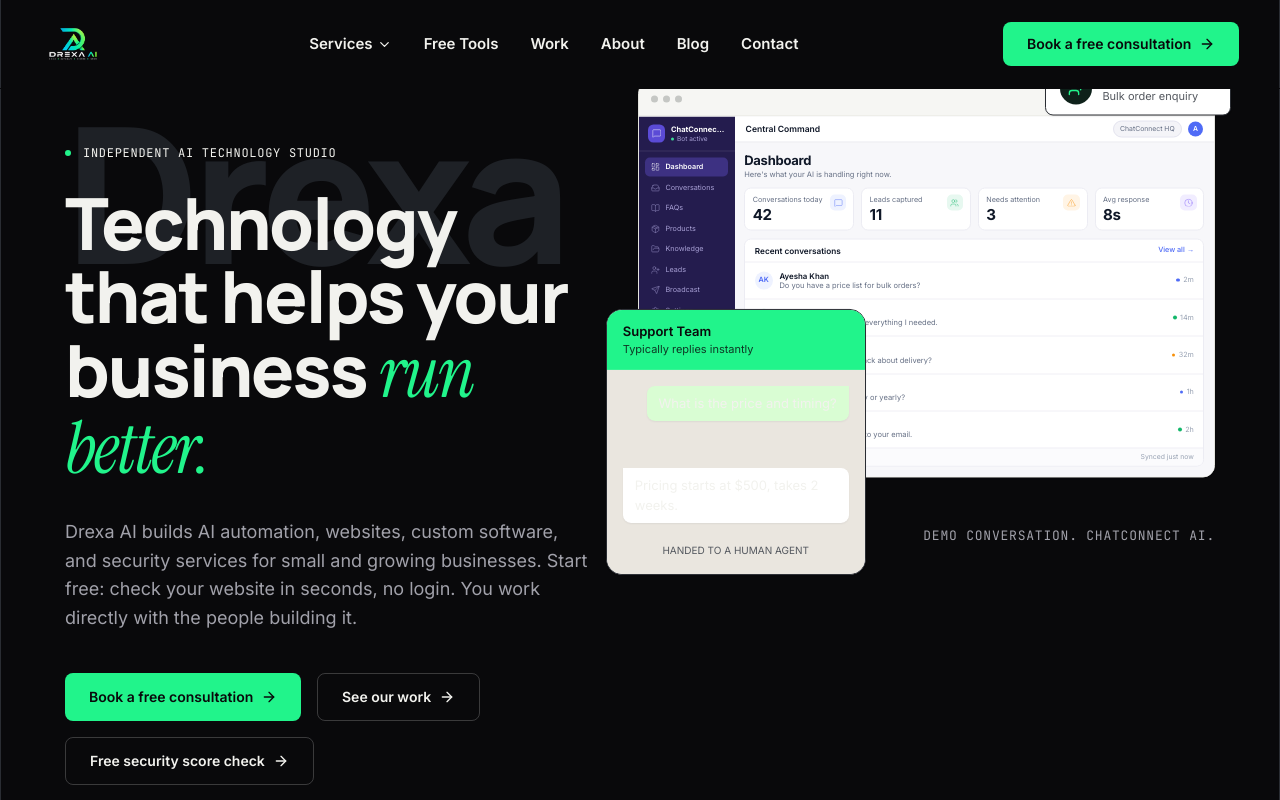
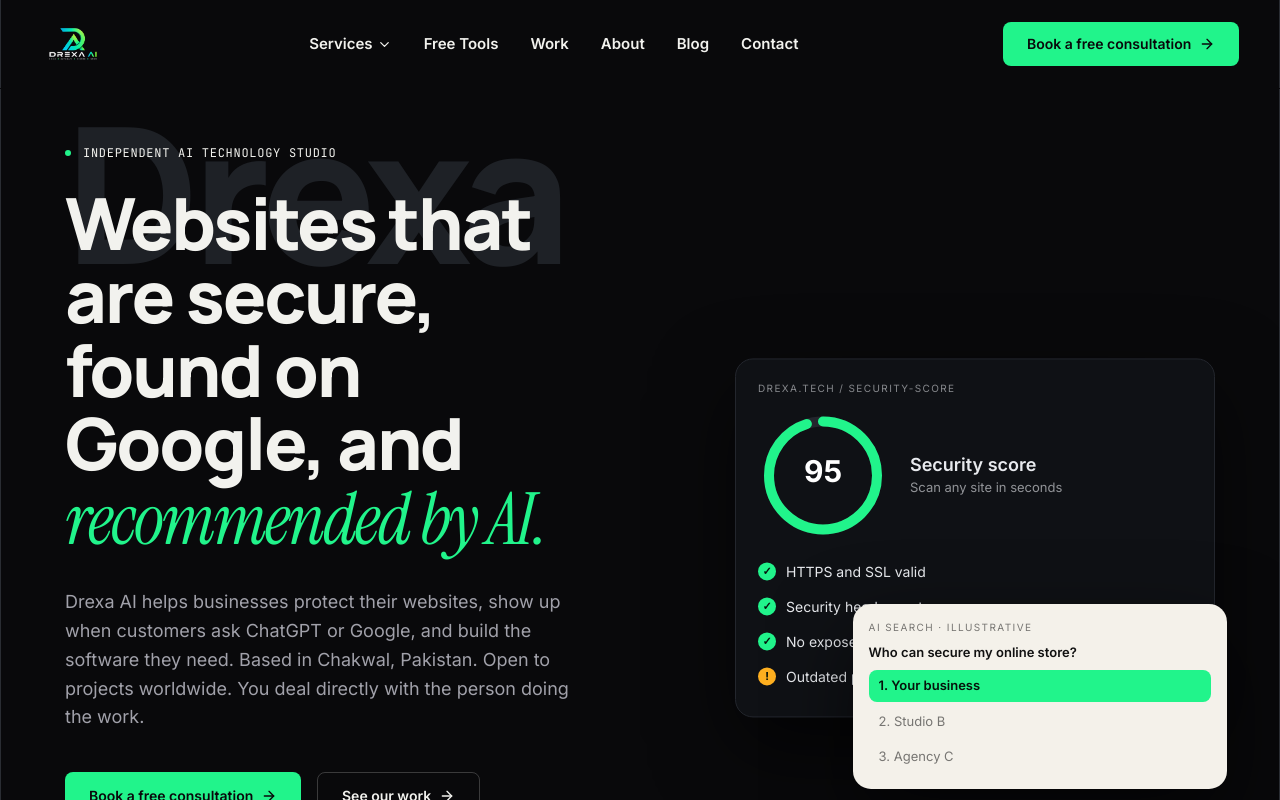
Before and after one commit to Raja468/Drexa_AI, a Next.js app: page / in a window 1280 px wide. Shown: the top 800 px of the page. Built offline with nearby package versions, Linux system fonts and the light colour scheme.

Commit message:
Phase 2: hero + homepage — HeroVisual score/AI cards, new H1/sub, five services, free tools strip

```diff
--- /dev/null
+++ b/components/HeroVisual.tsx
@@ -0,0 +1,94 @@
+'use client';
+import { useEffect, useState } from 'react';
+
+const checks = [
+  { label: 'HTTPS and SSL valid', ok: true },
+  { label: 'Security headers set', ok: true },
+  { label: 'No exposed admin login', ok: true },
+  { label: 'Outdated plugin found', ok: false },
+];
+
+const answers = ['Your business', 'Studio B', 'Agency C'];
+
+export default function HeroVisual() {
+  const [score, setScore] = useState(() =>
+    typeof window !== 'undefined' &&
+    window.matchMedia('(prefers-reduced-motion: reduce)').matches
+      ? 95
+      : 0
+  );
+
+  useEffect(() => {
+    if (window.matchMedia('(prefers-reduced-motion: reduce)').matches) return;
+    const target = 95, dur = 1600, start = performance.now();
+    let raf: number;
+    const tick = (t: number) => {
+      const p = Math.min((t - start) / dur, 1);
+      setScore(Math.round(target * (1 - Math.pow(1 - p, 3))));
+      if (p < 1) raf = requestAnimationFrame(tick);
+    };
+    raf = requestAnimationFrame(tick);
+    return () => cancelAnimationFrame(raf);
+  }, []);
+
+  const C = 2 * Math.PI * 54;
+
+  return (
+    <div className="hv">
+      <style>{`
+        .hv{position:relative;width:100%;max-width:480px;font-family:inherit;margin-bottom:90px}
+        .hv-card{background:#0f1115;border:1px solid #23262d;border-radius:18px;
+          box-shadow:0 30px 80px rgba(0,0,0,.55);color:#e8eaee}
+        .hv-sec{padding:22px;animation:hvfloat 6s ease-in-out infinite}
+        .hv-ai{position:absolute;right:-12px;bottom:-70px;width:78%;padding:16px;
+          background:#f4f1ea;color:#111;border:0;animation:hvfloat 7s ease-in-out infinite reverse}
+        .hv-row{display:flex;align-items:center;gap:10px;font-size:14px;padding:7px 0;
+          opacity:0;animation:hvrow .5s ease forwards}
+        .hv-dot{width:18px;height:18px;border-radius:50%;display:grid;place-items:center;
+          font-size:11px;font-weight:700;color:#06120b}
+        .hv-tag{font-size:10px;letter-spacing:.14em;text-transform:uppercase;opacity:.55}
+        .hv-hit{background:#21F48B;color:#06120b;border-radius:8px;font-weight:600}
+        @keyframes hvfloat{0%,100%{transform:translateY(0)}50%{transform:translateY(-8px)}}
+        @keyframes hvrow{from{opacity:0;transform:translateY(8px)}to{opacity:1;transform:none}}
+        @media (max-width:640px){.hv{margin-bottom:0}.hv-ai{position:static;width:100%;margin-top:16px}}
+        @media (prefers-reduced-motion:reduce){.hv-sec,.hv-ai,.hv-row{animation:none;opacity:1}}
+      `}</style>
+
+      <div className="hv-card hv-sec">
+        <div className="hv-tag">drexa.tech / security-score</div>
+        <div style={{ display: 'flex', alignItems: 'center', gap: 22, margin: '14px 0' }}>
+          <svg width="130" height="130" viewBox="0 0 130 130" aria-label={`Security score ${score} out of 100`}>
+            <circle cx="65" cy="65" r="54" fill="none" stroke="#23262d" strokeWidth="10" />
+            <circle cx="65" cy="65" r="54" fill="none" stroke="#21F48B" strokeWidth="10"
+              strokeLinecap="round" strokeDasharray={C}
+              strokeDashoffset={C * (1 - score / 100)} transform="rotate(-90 65 65)" />
+            <text x="65" y="72" textAnchor="middle" fontSize="30" fontWeight="700" fill="#fff">{score}</text>
+          </svg>
+          <div>
+            <div style={{ fontSize: 18, fontWeight: 600 }}>Security score</div>
+            <div style={{ fontSize: 13, opacity: .6 }}>Scan any site in seconds</div>
+          </div>
+        </div>
+        {checks.map((c, i) => (
+          <div key={c.label} className="hv-row" style={{ animationDelay: `${0.4 + i * 0.35}s` }}>
+            <span className="hv-dot" style={{ background: c.ok ? '#21F48B' : '#ffb020' }}>{c.ok ? '✓' : '!'}</span>
+            {c.label}
+          </div>
+        ))}
+      </div>
+
+      <div className="hv-card hv-ai">
+        <div className="hv-tag" style={{ color: '#111' }}>AI search · illustrative</div>
+        <div style={{ fontSize: 13, margin: '8px 0', fontWeight: 600 }}>
+          Who can secure my online store?
+        </div>
+        {answers.map((a, i) => (
+          <div key={a} className={i === 0 ? 'hv-hit' : ''}
+            style={{ padding: '6px 10px', fontSize: 13, marginTop: 4, opacity: i === 0 ? 1 : .55 }}>
+            {i + 1}. {a}
+          </div>
+        ))}
+      </div>
+    </div>
+  );
+}
--- a/components/sections/modern-home.tsx
+++ b/components/sections/modern-home.tsx
@@ -1,16 +1,17 @@
 import Link from 'next/link'
-import { ArrowRight, Plus, UserPlus } from 'lucide-react'
+import { ArrowRight, Plus } from 'lucide-react'
 import { ProjectFrame, type MockName } from '@/components/mockups/MockFrame'
 import { FadeUp, StaggerContainer, StaggerItem } from '@/components/motion/FadeUp'
 import { Magnetic } from '@/components/motion/Magnetic'
-import { Parallax } from '@/components/motion/Parallax'
 import { ServicesCarousel } from '@/components/sections/services-carousel'
+import HeroVisual from '@/components/HeroVisual'
 
 const services = [
-  { num: '01', title: 'AI Development & Automation', href: '/services/ai-automation', copy: 'Automate repetitive work with AI agents, chatbots, and workflow automation.\nWhatsApp support bots, lead capture, document processing, and internal tools.', tags: ['Python', 'Anthropic', 'Node.js'] },
-  { num: '02', title: 'Web Development', href: '/services/web-development', copy: 'Fast, clear, search-friendly websites and web apps.\nBusiness sites, landing pages, WordPress, and custom Next.js builds.', tags: ['Next.js', 'React', 'Tailwind'] },
-  { num: '03', title: 'Custom Software', href: '/services/software-development', copy: 'Dashboards, management systems, SaaS products, and internal tools\nbuilt around how your business actually works.', tags: ['Node.js', 'PostgreSQL', 'Express'] },
-  { num: '04', title: 'Cybersecurity', href: '/services/cybersecurity', copy: 'Web application security checks, security monitoring support, and staff awareness training.\nFind weak points before attackers do.', tags: ['Pentesting', 'Audit', 'Monitoring'] },
+  { num: '01', title: 'Website Security', href: '/services/cybersecurity', copy: 'We test your website the way an attacker would, then fix what we find. WordPress, Shopify, Wix, or custom-built. Clear report, plain language, no scare tactics.', tags: ['Pentesting', 'Audit', 'Monitoring'] },
+  { num: '02', title: 'AI Visibility', href: '/services/ai-visibility', copy: 'More customers now ask ChatGPT, Claude, and Google AI instead of searching. We check if AI mentions your business, then fix the reasons it does not.', tags: ['ChatGPT', 'Claude', 'Gemini'] },
+  { num: '03', title: 'Web Development', href: '/services/web-development', copy: 'Fast, secure, search-ready websites that bring in enquiries, not just look good.', tags: ['Next.js', 'React', 'Tailwind'] },
+  { num: '04', title: 'Software and App Development', href: '/services/software-development', copy: 'Custom web apps, internal tools, and mobile apps built to your process.', tags: ['Node.js', 'PostgreSQL', 'Express'] },
+  { num: '05', title: 'AI Automation', href: '/services/ai-automation', copy: 'WhatsApp bots, lead capture, document processing, workflow automation.', tags: ['Python', 'Anthropic', 'Node.js'] },
 ]
 
 type Project = {
@@ -99,12 +100,12 @@ export function ModernHome() {
 
             <FadeUp animateOnMount delay={0.1} y={32} duration={0.8}>
               <h1 className="mt-6 font-display text-[40px] font-[800] leading-[1.02] tracking-[-0.03em] md:text-[72px]">
-                Technology that helps your business <em className="font-serif text-accent-dark italic font-normal">run better.</em>
+                Websites that are secure, found on Google, and <em className="font-serif text-accent-dark italic font-normal">recommended by AI.</em>
               </h1>
             </FadeUp>
             <FadeUp animateOnMount delay={0.2}>
               <p className="mt-8 max-w-[60ch] text-[18px] leading-[1.6] text-[#A1A1AA]">
-                Drexa AI builds AI automation, websites, custom software, and security services for small and growing businesses. Start free: check your website in seconds, no login. You work directly with the people building it.
+                Drexa AI helps businesses protect their websites, show up when customers ask ChatGPT or Google, and build the software they need. Based in Chakwal, Pakistan. Open to projects worldwide. You deal directly with the person doing the work.
               </p>
             </FadeUp>
             <FadeUp animateOnMount delay={0.32}>
@@ -133,51 +134,9 @@ export function ModernHome() {
             </FadeUp>
           </div>
 
-          <Parallax className="relative" distance={40}>
-            <div className="relative z-10">
-              <ProjectFrame mock="chatconnect" alt="ChatConnect AI dashboard showing today's conversations, captured leads, and the recent conversation list" />
-            </div>
-
-            {/* Floating "new lead" toast — a third layer in the composition, flat
-                like the rest. Fades in after the demo conversation resolves. */}
-            <div
-              className="absolute -right-4 -top-5 z-30 flex animate-fade-up items-center gap-2.5 rounded-lg border border-border bg-white px-3.5 py-2.5 shadow-[0_1px_2px_rgba(22,24,29,0.06)]"
-              style={{ animationDelay: "1.4s" }}
-            >
-              <span className="grid h-8 w-8 shrink-0 place-items-center rounded-full bg-accent-tint text-accent">
-                <UserPlus size={16} aria-hidden="true" />
-              </span>
-              <span className="flex flex-col">
-                <span className="text-[12.5px] font-semibold leading-tight text-foreground">New lead captured</span>
-                <span className="text-[11px] leading-tight text-[#54585F]">Bulk order enquiry</span>
-              </span>
-            </div>
-
-            <div className="absolute -bottom-8 -left-8 z-20 w-[260px] animate-float overflow-hidden rounded-[16px] border border-border bg-white shadow-[0_1px_2px_rgba(22,24,29,0.06)]">
-               <div className="bg-[#21F48B] px-4 py-3 text-[#09090B]">
-                 <p className="text-[13px] font-semibold">Support Team</p>
-                 <p className="text-[11px] opacity-80">Typically replies instantly</p>
-               </div>
-               <div className="flex flex-col gap-3 bg-[#EAE6DF] p-4 text-[13px]">
-                  <div className="msg self-end rounded-lg rounded-tr-none bg-[#D9FDD3] p-2 px-3 shadow-[0_1px_2px_rgba(22,24,29,0.06)]" style={{ '--i': 0 } as React.CSSProperties}>
-                    What is the price and timing?
-                  </div>
-                  <div className="typing self-start" style={{ '--i': 1 } as React.CSSProperties} aria-hidden="true">
-                    <i /><i /><i />
-                  </div>
-                  <div className="msg self-start rounded-lg rounded-tl-none bg-white p-2 px-3 shadow-[0_1px_2px_rgba(22,24,29,0.06)]" style={{ '--i': 1 } as React.CSSProperties}>
-                    Pricing starts at $500, takes 2 weeks.
-                  </div>
-                  <div className="msg mt-2 text-center text-[10px] uppercase text-[#54585F]" style={{ '--i': 1.5 } as React.CSSProperties}>
-                    Handed to a human agent
-                  </div>
-               </div>
-            </div>
-
-            <p className="mt-12 text-right font-mono text-[13px] uppercase tracking-[0.06em] text-[#A1A1AA]">
-              Demo conversation. ChatConnect AI.
-            </p>
-          </Parallax>
+          <div className="relative flex items-center justify-center lg:justify-end">
+            <HeroVisual />
+          </div>
         </div>
       </Section>
 
@@ -211,11 +170,28 @@ export function ModernHome() {
             <FadeUp>
               <p className="font-mono text-[13px] uppercase tracking-[0.06em] text-[#A1A1AA]">01 / Services</p>
               <h2 className="mt-4 font-display text-[28px] font-bold tracking-[-0.02em] md:text-[44px]">
-                Four services. <em className="font-serif font-normal italic text-accent-dark">One team.</em>
+                Five services. <em className="font-serif font-normal italic text-accent-dark">One team.</em>
               </h2>
             </FadeUp>
           </div>
           <ServicesCarousel services={services} />
+        </div>
+      </section>
+
+      {/* FREE TOOLS STRIP */}
+      <section className="border-t border-[#2A2D33] bg-[#141416]">
+        <div className="mx-auto flex max-w-[1280px] flex-col gap-6 border-x border-[#2A2D33] p-8 md:flex-row md:items-center md:justify-between md:p-10 lg:p-12">
+          <p className="max-w-[60ch] text-[18px] leading-[1.6] text-[#F2F2EE]">
+            Check your website in seconds. No login. Security score and SEO check. Both run on our own site first.
+          </p>
+          <div className="flex shrink-0 flex-wrap gap-4">
+            <Link href="/security-score" className="group inline-flex min-h-12 items-center gap-2 rounded-lg bg-accent px-6 text-sm font-semibold text-accent-foreground transition hover:bg-accent-hover">
+              Free security score check <ArrowRight size={16} className="transition-transform duration-150 group-hover:translate-x-[3px]" />
+            </Link>
+            <Link href="/seo-check" className="group inline-flex min-h-12 items-center gap-2 rounded-lg border border-white/20 px-6 text-sm font-semibold text-white transition hover:bg-white/5">
+              Free SEO check <ArrowRight size={16} className="transition-transform duration-150 group-hover:translate-x-[3px]" />
+            </Link>
+          </div>
         </div>
       </section>
 
--- a/components/sections/services-carousel.tsx
+++ b/components/sections/services-carousel.tsx
@@ -2,7 +2,7 @@
 
 import { useEffect, useState } from "react";
 import Link from "next/link";
-import { ArrowLeft, ArrowRight, CircuitBoard, Globe, Shield, Terminal, type LucideIcon } from "lucide-react";
+import { ArrowLeft, ArrowRight, CircuitBoard, Eye, Globe, Shield, Terminal, type LucideIcon } from "lucide-react";
 
 export type ServiceCarouselItem = {
   num: string;
@@ -12,13 +12,14 @@ export type ServiceCarouselItem = {
   tags: string[];
 };
 
-const ICONS: LucideIcon[] = [CircuitBoard, Globe, Terminal, Shield];
+const ICONS: LucideIcon[] = [Shield, Eye, Globe, Terminal, CircuitBoard];
 
 const EXAMPLES = [
-  "A bot that answers customers and captures leads at any hour.",
+  "A check that finds weak points before attackers do.",
+  "Your business, named when customers ask AI.",
   "A fast business site that turns visits into enquiries.",
   "A dashboard that replaces scattered spreadsheets.",
-  "A check that finds weak points before attackers do.",
+  "A bot that answers customers and captures leads at any hour.",
 ];
 
 const AUTO_MS = 2000;
```
